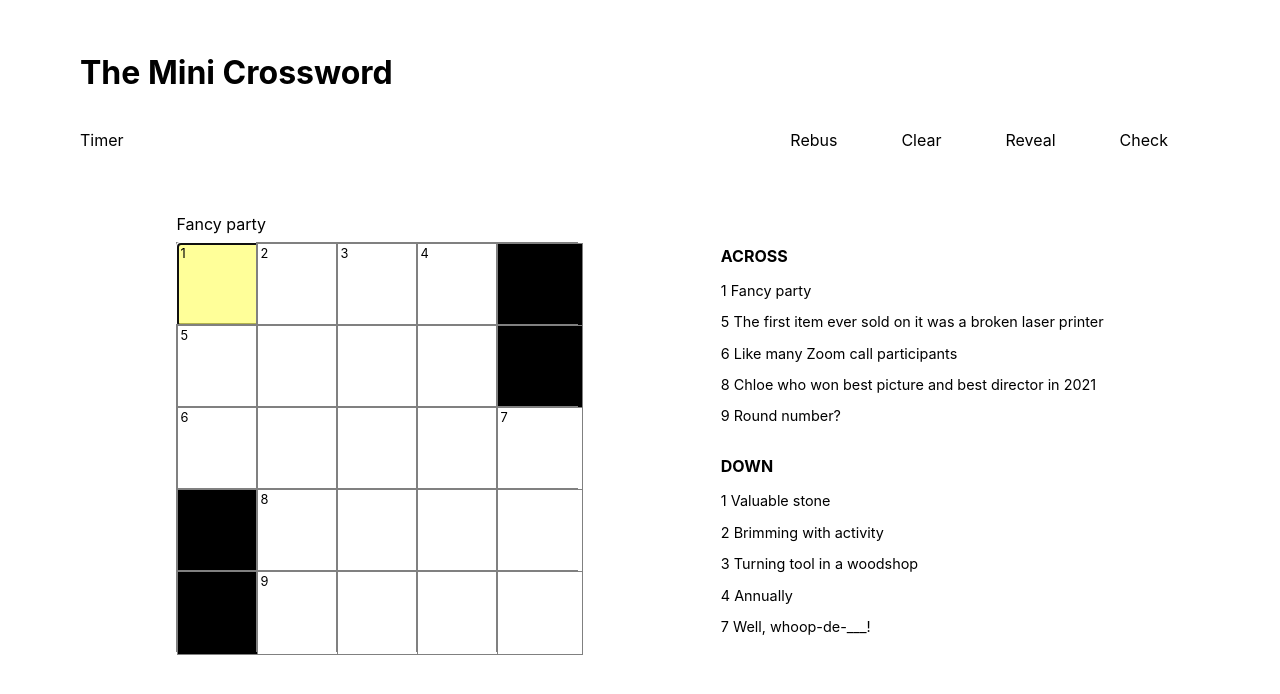
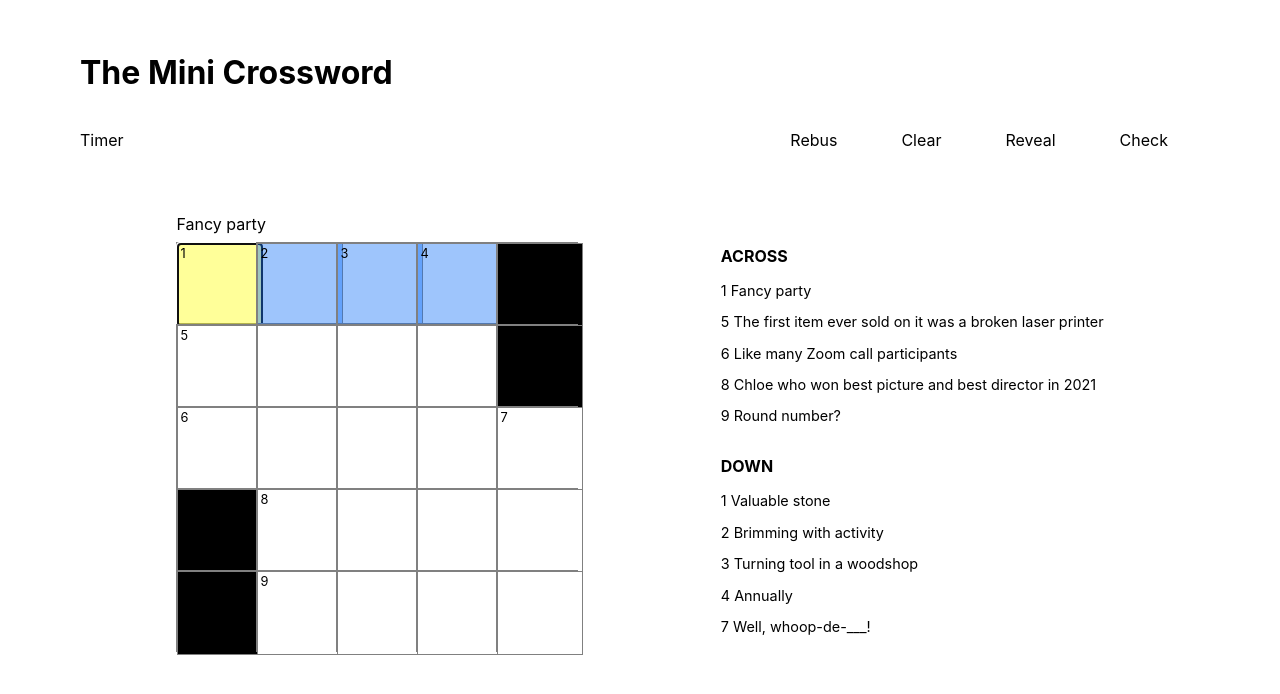
Before and after one commit to jawkha/crossword-mini-clone, a React (Create React App) app: page / in a window 1280 px wide. Shown: the top 694 px of the page. Built offline with nearby package versions, Linux system fonts and the light colour scheme.

Commit message:
feature: highlight row or column containing the active square

```diff
--- a/src/components/Board.tsx
+++ b/src/components/Board.tsx
@@ -4,13 +4,30 @@ import { BoardProps } from './../interfaces'
 import styles from './../styles/Board.module.css'
 
 export default function Board({ puzzleData, activeSquareIndex, activeDirection }: BoardProps) {
+	let highlightableRow: number
+	let highlightableColumn: number
+
+	function shouldBeHighlighted() {
+		if (activeDirection === 'across') {
+			highlightableRow = puzzleData[activeSquareIndex].row
+			return highlightableRow
+		}
+		if (activeDirection === 'down') {
+			highlightableColumn = puzzleData[activeSquareIndex].column
+			return highlightableColumn
+		}
+	}
+
 	function renderGrid() {
+		shouldBeHighlighted()
 		return puzzleData.map((squareData, index) => (
 			<Square
 				key={index}
 				squareData={squareData}
 				isActive={index === activeSquareIndex}
 				activeDirection={activeDirection}
+				highlightableRow={highlightableRow}
+				highlightableColumn={highlightableColumn}
 			/>
 		))
 		// return Object.values([]).map(el => <Square />)
--- a/src/components/Square.tsx
+++ b/src/components/Square.tsx
@@ -2,9 +2,15 @@ import * as React from 'react'
 import { SquareProps } from './../interfaces'
 import styles from './../styles/Square.module.css'
 
-export default function Square({ squareData, isActive }: SquareProps) {
+export default function Square({
+	squareData,
+	isActive,
+	activeDirection,
+	highlightableRow,
+	highlightableColumn,
+}: SquareProps) {
 	return (
-		<div className={styles.square}>
+		<div className={`${styles.square}`}>
 			<span className={styles.number}>{squareData.displayedNumber}</span>
 			<input
 				type='text'
@@ -12,10 +18,16 @@ export default function Square({ squareData, isActive }: SquareProps) {
 				autoFocus={isActive}
 				onFocus={() => {}}
 				onBlur={() => {}}
+				onClick={() => {}}
 				onChange={() => {}}
-				className={
-					isActive ? styles.active : squareData.answer ? styles.fillable : styles.unfillable
-				}
+				className={`${isActive ? styles.active : null} ${
+					squareData.answer ? styles.fillable : styles.unfillable
+				} ${
+					(activeDirection === 'across' && squareData.row === highlightableRow) ||
+					(activeDirection === 'down' && squareData.column === highlightableColumn)
+						? styles.highlighted
+						: null
+				}`}
 			/>
 		</div>
 	)
--- a/src/interfaces/index.tsx
+++ b/src/interfaces/index.tsx
@@ -20,6 +20,8 @@ export interface SquareProps {
 	squareData: SquareData
 	isActive: boolean
 	activeDirection: 'across' | 'down'
+	highlightableRow: number
+	highlightableColumn: number
 }
 
 export interface CluesProps {
--- a/src/styles/Square.module.css
+++ b/src/styles/Square.module.css
@@ -19,6 +19,11 @@
 	font-size: 3rem;
 }
 
+.highlighted {
+	composes: fillable;
+	background-color: rgba(14, 111, 248, 0.4);
+}
+
 .unfillable {
 	composes: square;
 	background-color: black;
```
